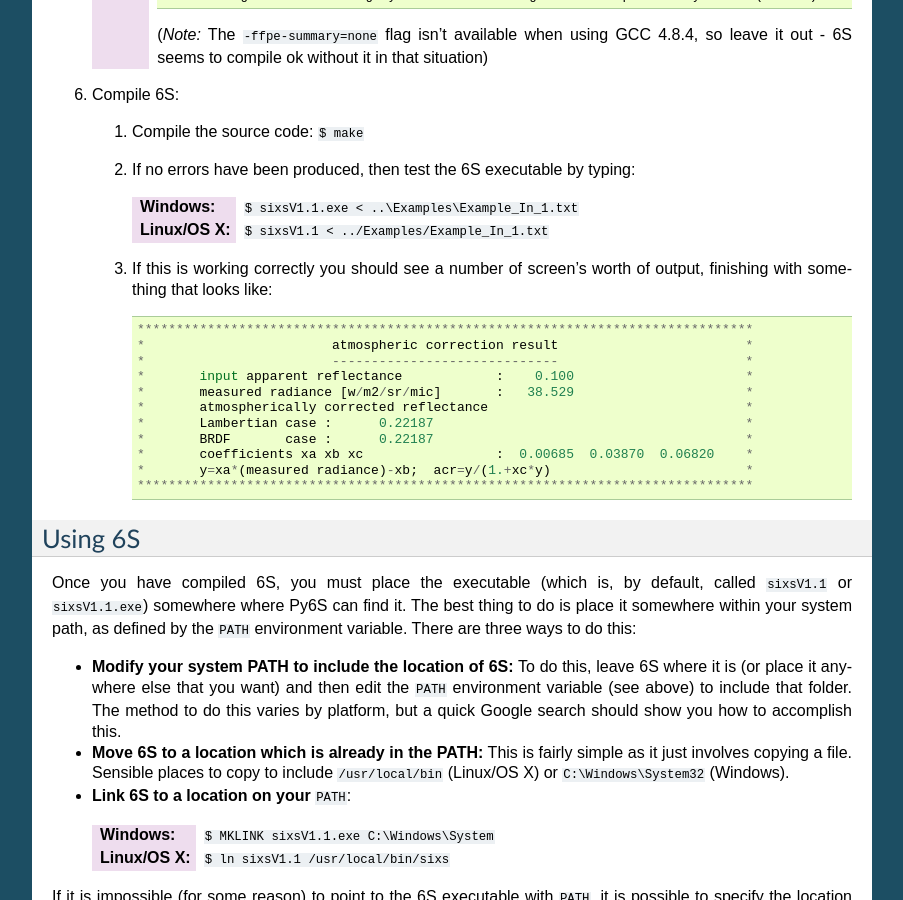
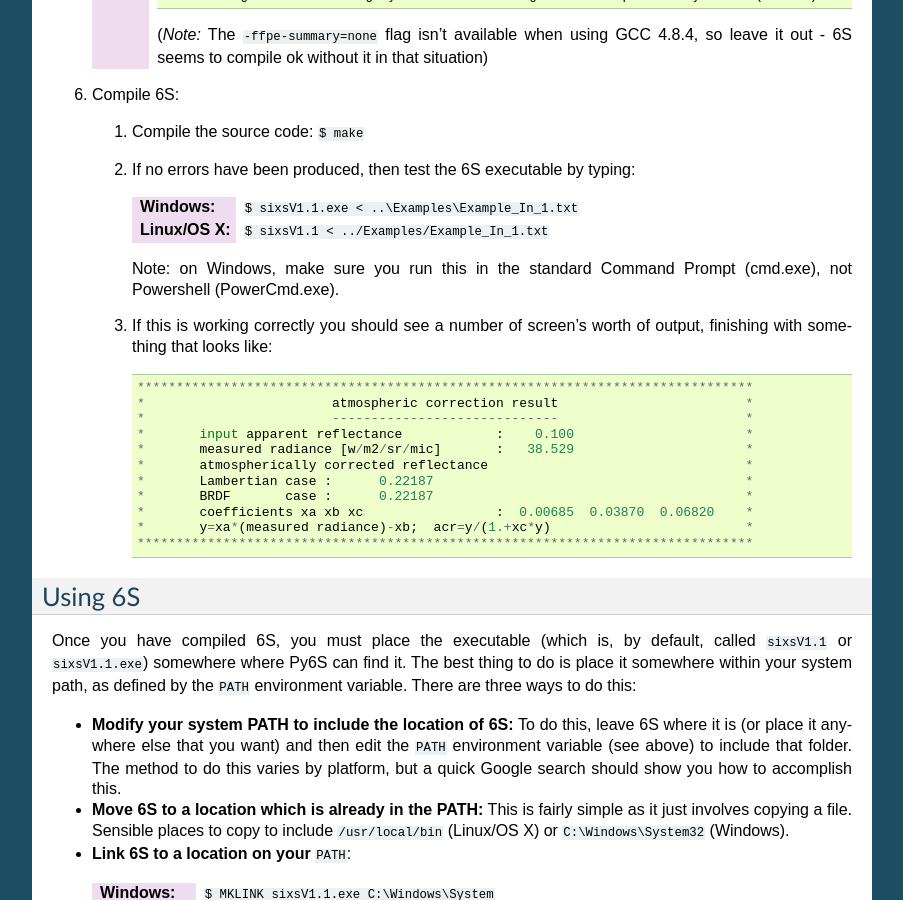
Before and after one commit to robintw/Py6S, a Sphinx documentation site: the page built from doc/source/installation.rst, in a window 1280 px wide and 900 px high, scrolled down 2359 px. Shown: the whole window, without its empty margins (198-1101 px from the left). Built offline with Sphinx 7.4.7, drawn with Linux system fonts in a browser that asks for light colours.

Commit message:
Updated docs about PowerShell

```diff
--- a/doc/source/installation.rst
+++ b/doc/source/installation.rst
@@ -158,6 +158,9 @@
       :Windows: ``$ sixsV1.1.exe < ..\Examples\Example_In_1.txt``
       :Linux/OS X: ``$ sixsV1.1 < ../Examples/Example_In_1.txt``
 
+      Note: on Windows, make sure you run this in the standard Command Prompt
+      (cmd.exe), not Powershell (PowerCmd.exe).
+
    #. If this is working correctly you should see a number of screen's
       worth of output, finishing with something that looks like::
         *******************************************************************************
```
